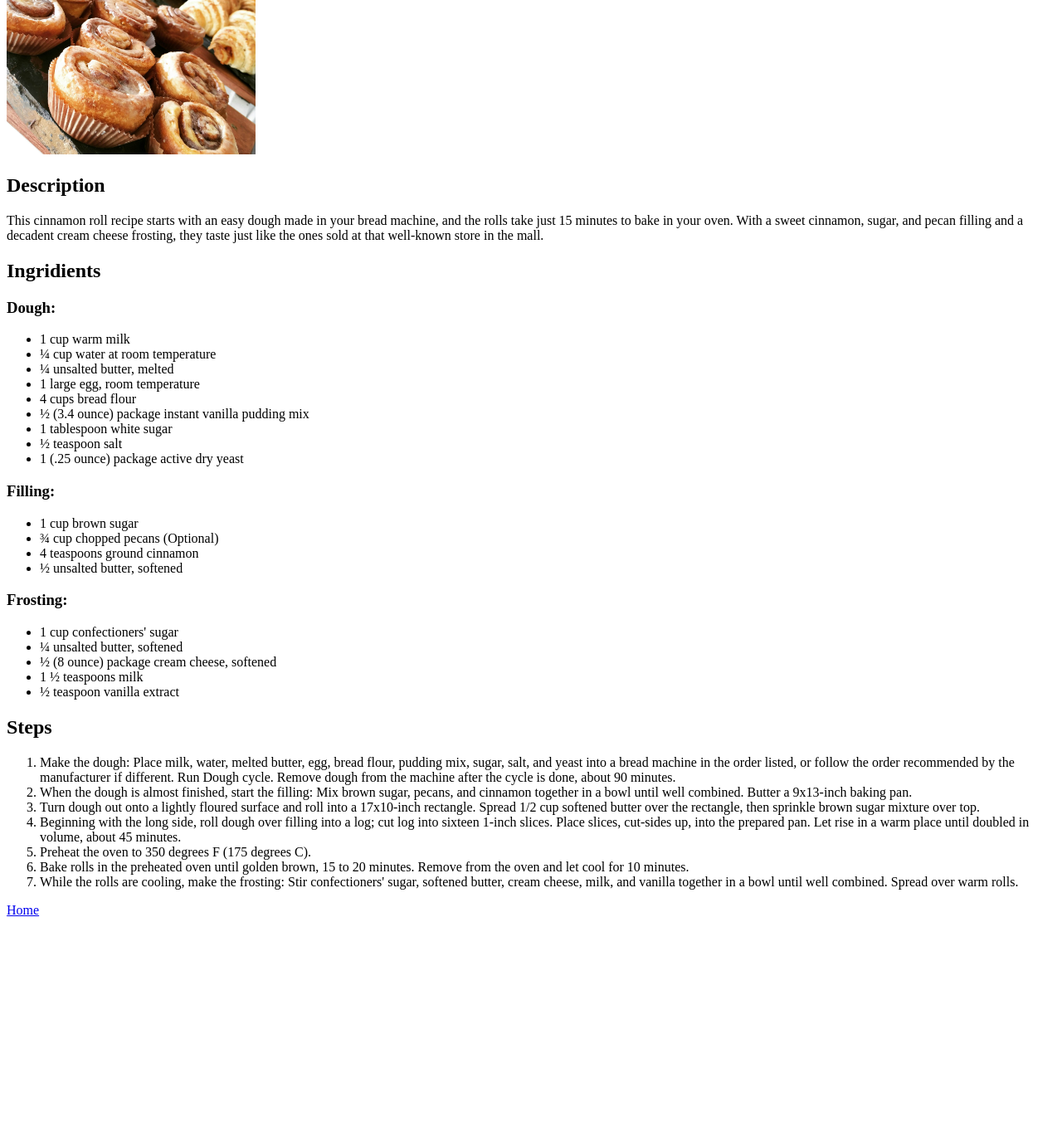
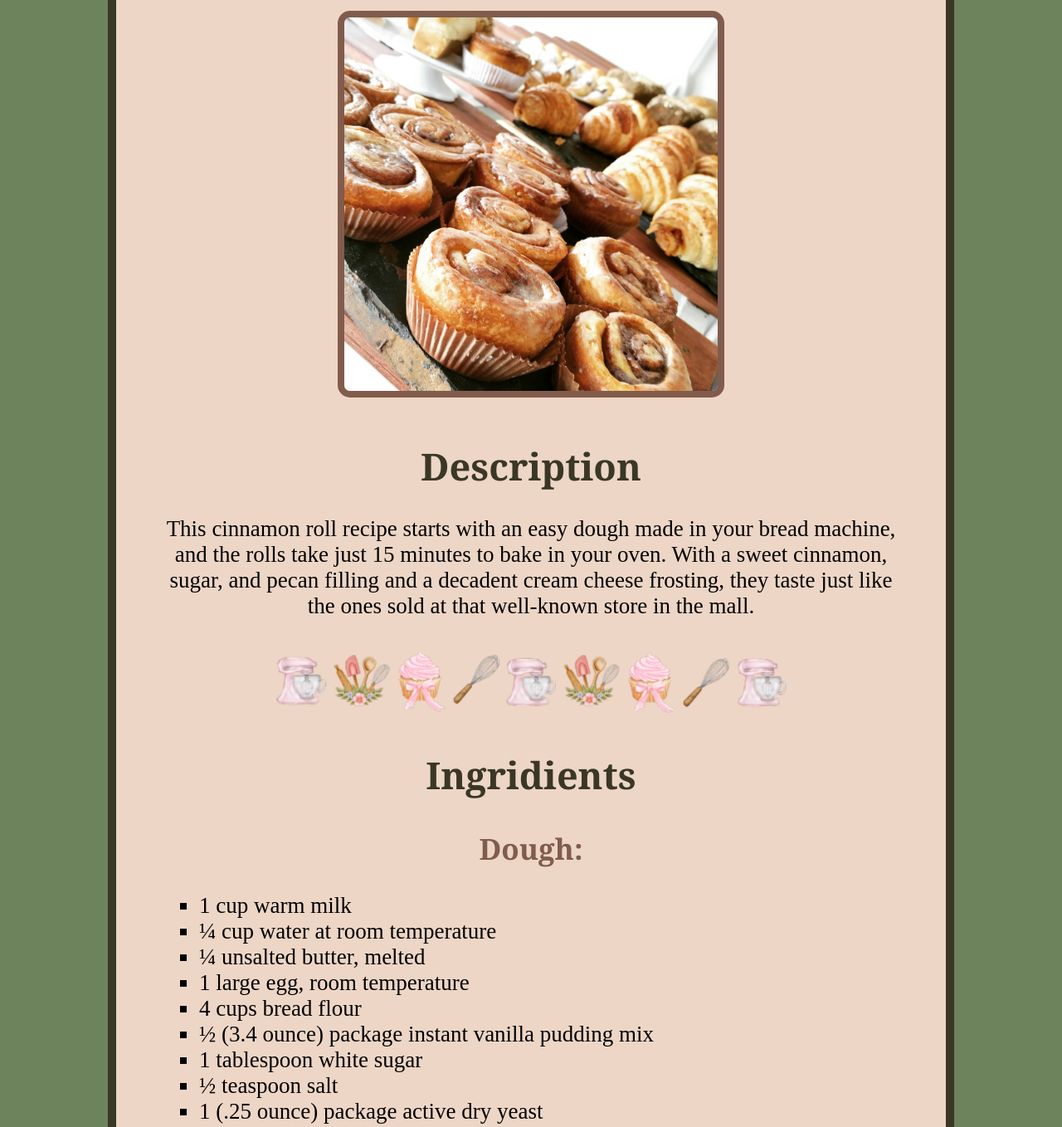
Before and after one commit to crim3zz/odin-recipes, a plain HTML site: page recipes/cinnamonrolls.html in a window 1280 px wide. Shown: the part 194-1552 px from the top of the page at 83% size. Before the commit the page ends 1316 px from the top, so only its background shows below. Drawn offline with Linux system fonts and the light colour scheme.

Commit message:
Add CSS styling to all pages

```diff
--- a/recipes/cinnamonrolls.html
+++ b/recipes/cinnamonrolls.html
@@ -3,16 +3,25 @@
     <head>
         <meta charset="UTF-8">
         <title>Cinnamon Rolls</title>
+        <link rel="stylesheet" href="./style.css">
     </head>
 
     <body>
+
+<div class="main">
         <h1>Cinnamon Rolls</h1>
 
+     <div class="recipe-image">
         <img src="../img/cinnamonrolls.jpg" alt="a tray of fresh cinnamon rolls, with other various baked goods in the background." width="300">
+     </div>
 
         <h2>Description</h2>
 
         <p>This cinnamon roll recipe starts with an easy dough made in your bread machine, and the rolls take just 15 minutes to bake in your oven. With a sweet cinnamon, sugar, and pecan filling and a decadent cream cheese frosting, they taste just like the ones sold at that well-known store in the mall.</p>
+
+    <div class="divider-box">
+        <a><img src="../img/ingridients-divider.png" alt="divider with cupcakes, whisks and various other kitchen gadgets" class="ingridients-divider"></a>
+    </div>
 
         <h2>Ingridients</h2>
 
@@ -49,9 +58,13 @@
             <li>½ teaspoon vanilla extract</li>
         </ul>
 
+    <div class="divider-box">
+        <a><img src="../img/ingridients-divider.png" alt="divider with cupcakes, whisks and various other kitchen gadgets" class="ingridients-divider"></a>
+    </div>
+
         <h2>Steps</h2>
 
-        <ol>
+        <ol class="steps">
             <li>Make the dough: Place milk, water, melted butter, egg, bread flour, pudding mix, sugar, salt, and yeast into a bread machine in the order listed, or follow the order recommended by the manufacturer if different. Run Dough cycle. Remove dough from the machine after the cycle is done, about 90 minutes.</li>
 
             <li>When the dough is almost finished, start the filling: Mix brown sugar, pecans, and cinnamon together in a bowl until well combined. Butter a 9x13-inch baking pan.</li>
@@ -67,6 +80,12 @@
             <li>While the rolls are cooling, make the frosting: Stir confectioners' sugar, softened butter, cream cheese, milk, and vanilla together in a bowl until well combined. Spread over warm rolls.</li>
         </ol>
 
-        <p><a href="../index.html">Home</a></p>
+    <div class="divider-box">
+        <a><img src="../img/ingridients-divider.png" alt="divider with cupcakes, whisks and various other kitchen gadgets" class="ingridients-divider"></a>
+    </div>
+
+</div>
+
+        <p class="home"><a href="../index.html">Home</a></p>
     </body>
 </html>
--- /dev/null
+++ b/recipes/style.css
@@ -0,0 +1,94 @@
+body {
+    background-color: #6d835c;
+    margin: auto;
+    text-align: center;
+}
+
+h1, h2, h3 {
+    font-family: "Lucida Bright", Georgia, serif;
+    margin-bottom: 30px;
+    color: #3a3726;
+}
+
+h1 {
+    font-size: 60px;
+}
+
+h2 {
+    font-size: 45px;
+}
+
+h3 {
+    font-size: 35px;
+    color: #815c4c;
+}
+
+li, p {
+    font-size: 27px;
+}
+
+ul {
+   list-style: square;
+   text-align: left;
+}
+
+ol {
+    text-align: left;
+}
+
+.steps li {
+    margin-bottom: 20px;
+}
+
+.recipe-image img{
+    width: 450px;
+    border: 8px solid #815c4c;
+    border-radius: 15px;
+    margin: 10px;
+}
+
+.main {
+    box-sizing: border-box;
+    margin-left: auto;
+    margin-right: auto;
+    border-radius: 15px;
+    border: 10px solid #3a3726;
+    width: 1020px;
+    padding: 25px 60px;
+    margin-top: 10px;
+    background-color: #edd6c6;
+}
+
+.divider-box {
+    text-align: center;
+    margin: 40px 20px;
+}
+
+.apple-divider {
+    width: 800px;
+}
+
+.ingridients-divider {
+    width: 620px;
+}
+
+.cookie-divider {
+    width: 850px;
+}
+
+.home a {
+    background-color: #3a3726;
+    color: #fffdee;
+    border-radius: 15px;
+    text-decoration: none;
+    display: inline-block;
+    box-sizing: border-box;
+    padding: 1em 2em;
+    height: 80px;
+    width: 180px;
+}
+
+.home a:hover {
+    background-color: #edd6c6;
+    color: #3a3726;
+}
--- /dev/null
+++ b/style.css
@@ -0,0 +1,63 @@
+body {
+    background-color: #edd6c6;
+    margin: 0;
+    padding: 0;
+    text-align: center;
+}
+
+ul {
+   list-style: none;
+   font-size: 25px;
+   font-weight: bold;
+   padding-inline-start: 0%;
+   margin-bottom: 50px;
+}
+
+li {
+    margin-bottom: 15px;
+
+}
+
+.recipe-list a {
+    background-color: #6d835c;
+    color: #fffdee;
+    border-radius: 15px;
+    text-decoration: none;
+    display: inline-block;
+    box-sizing: border-box;
+    padding: 1em 2em;
+    height: 80px;
+    width: 360px;
+}
+
+
+.recipe-list a:hover {
+    background-color: #3a3726;
+}
+
+
+h1 {
+    font-family: "Lucida Bright", Georgia, serif;
+    font-size: 80px;
+    margin-bottom: 60px;
+    color: #3a3726;
+}
+
+.divider-box {
+    text-align: center;
+    margin: 80px 20px;
+}
+
+.png-divider {
+    width: 800px;
+}
+
+.main {
+    box-sizing: border-box;
+    margin-left: auto;
+    margin-right: auto;
+    width: 1020px;
+    padding: 25px 60px;
+    margin-top: 40px;
+    background-color: #edd6c6;
+}
```
Also changed, not shown: index.html (+14 -4 lines), recipes/applepie.html (+26 -6 lines), recipes/cookies.html (+20 -2 lines), img/apple-pie-divider.png (added), img/cookie-divider.png (added), img/green-dessert-divider.png (added), img/ingridients-divider.png (added).
